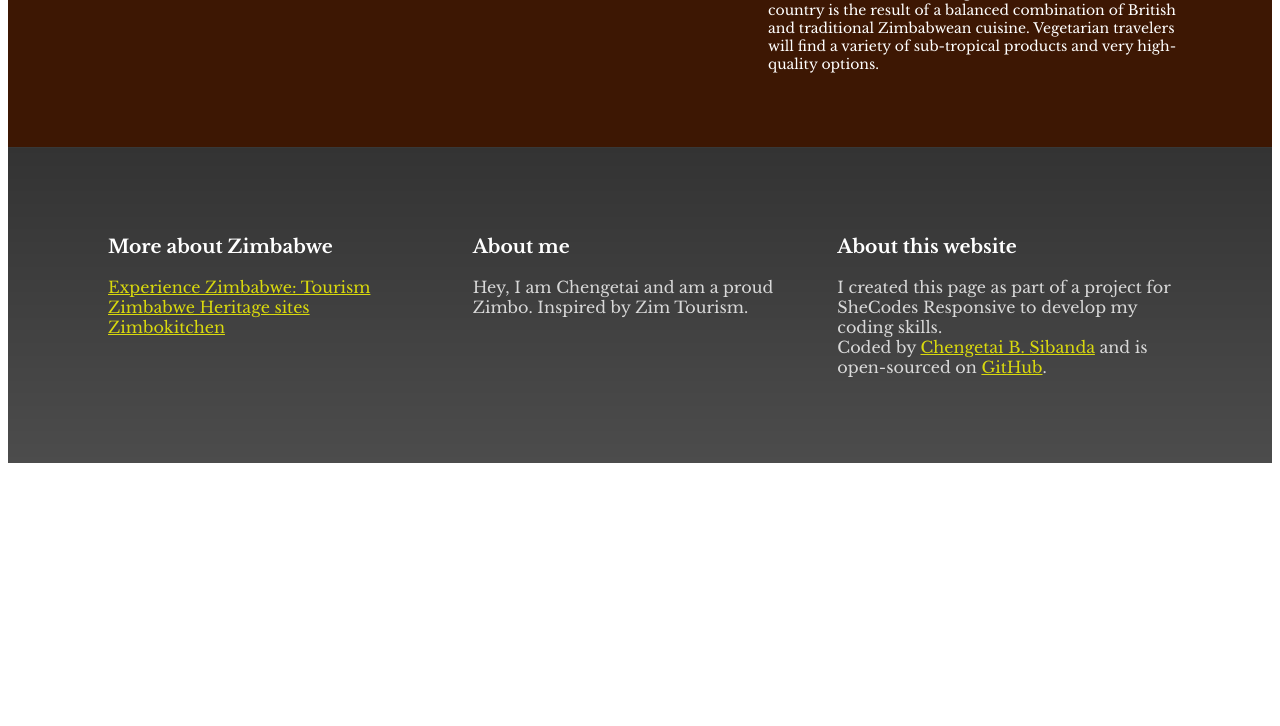
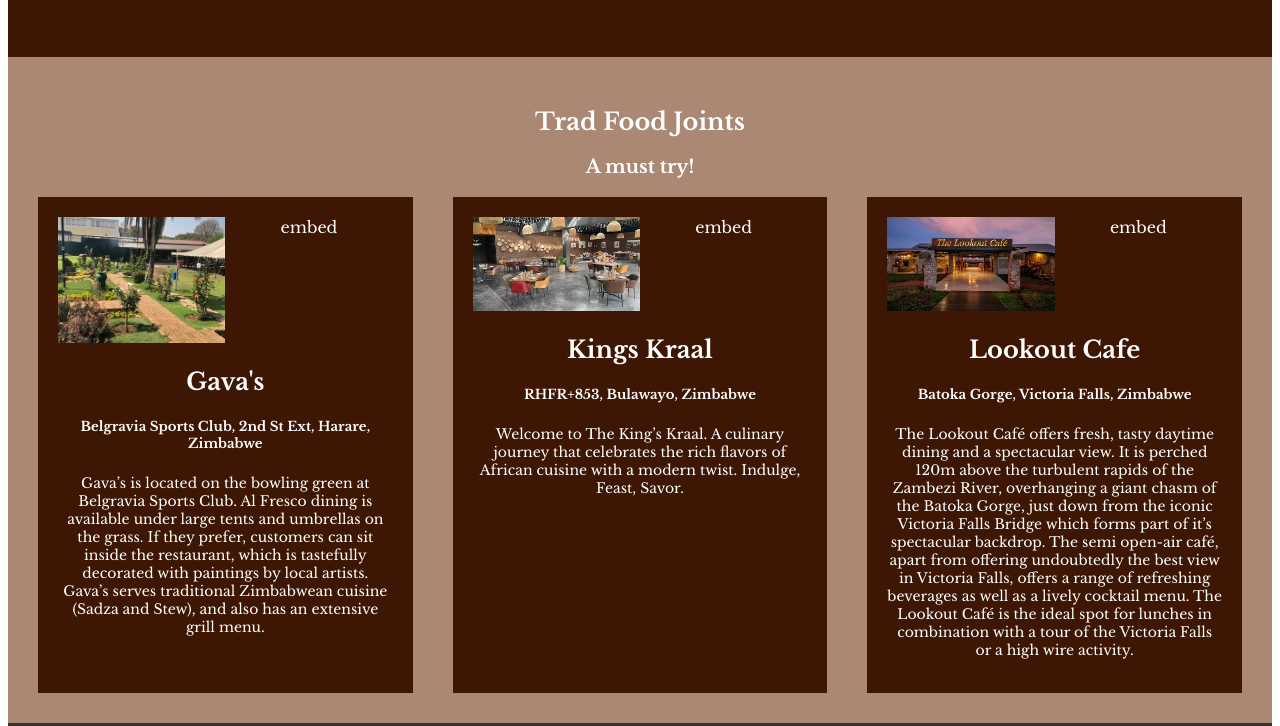
Before and after one commit to ChengetaiS/local-delicacy-project, a plain HTML site: page index.html in a window 1280 px wide. Shown: the part 1340-2066 px from the top of the page. Before the commit the page ends 1811 px from the top, so only its background shows below. Drawn offline with nearby package versions, Linux system fonts and the light colour scheme.

Commit message:
Added second section of the main part of page

```diff
--- a/index.html
+++ b/index.html
@@ -27,7 +27,7 @@
           <img
             src="images\SADZA-OXTAIL-2-750x499.jpg"
             alt="Sadza-and-Oxtail"
-            width="600px"
+            class="sadza-oxtail"
           />
         </div>
         <div class="food-info">
@@ -58,6 +58,73 @@
             Vegetarian travelers will find a variety of sub-tropical products
             and very high-quality options.
           </p>
+        </div>
+      </section>
+      <section class="third-section">
+        <h2>Trad Food Joints</h2>
+        <h3>A must try!</h3>
+        <div class="total-cards">
+          <div class="card">
+            <div class="img-trad-section">
+              <div>
+                <img src="images/Gavas.jpg" alt="Gava’s" />
+              </div>
+              <div>embed</div>
+            </div>
+            <div class="trad-section-info">
+              <h2>Gava's</h2>
+              <h5>Belgravia Sports Club, 2nd St Ext, Harare, Zimbabwe</h5>
+              <p>
+                Gava’s is located on the bowling green at Belgravia Sports Club.
+                Al Fresco dining is available under large tents and umbrellas on
+                the grass. If they prefer, customers can sit inside the
+                restaurant, which is tastefully decorated with paintings by
+                local artists. Gava’s serves traditional Zimbabwean cuisine
+                (Sadza and Stew), and also has an extensive grill menu.
+              </p>
+            </div>
+          </div>
+          <div class="card">
+            <div class="img-trad-section">
+              <div>
+                <img src="images/Kings Kraal.jpg" alt="Kings Kraal" />
+              </div>
+              <div>embed</div>
+            </div>
+            <div class="trad-section-info">
+              <h2>Kings Kraal</h2>
+              <h5>RHFR+853, Bulawayo, Zimbabwe</h5>
+              <p>
+                Welcome to The King’s Kraal. A culinary journey that celebrates
+                the rich flavors of African cuisine with a modern twist.
+                Indulge, Feast, Savor.
+              </p>
+            </div>
+          </div>
+          <div class="card">
+            <div class="img-trad-section">
+              <div>
+                <img src="images/LookoutCafe.jpg" alt="LookoutCafe" />
+              </div>
+              <div>embed</div>
+            </div>
+            <div class="trad-section-info">
+              <h2>Lookout Cafe</h2>
+              <h5>Batoka Gorge, Victoria Falls, Zimbabwe</h5>
+              <p>
+                The Lookout Café offers fresh, tasty daytime dining and a
+                spectacular view. It is perched 120m above the turbulent rapids
+                of the Zambezi River, overhanging a giant chasm of the Batoka
+                Gorge, just down from the iconic Victoria Falls Bridge which
+                forms part of it’s spectacular backdrop. The semi open-air café,
+                apart from offering undoubtedly the best view in Victoria Falls,
+                offers a range of refreshing beverages as well as a lively
+                cocktail menu. The Lookout Café is the ideal spot for lunches in
+                combination with a tour of the Victoria Falls or a high wire
+                activity.
+              </p>
+            </div>
+          </div>
         </div>
       </section>
     </main>
--- a/src/style.css
+++ b/src/style.css
@@ -1,3 +1,8 @@
+body {
+  color: white;
+  font-family: "Libre Baskerville", serif;
+}
+
 .container {
   max-width: 1400px;
   margin: 0 auto;
@@ -11,8 +16,6 @@ header {
   background-position: center;
   text-align: center;
   padding: 200px 0 270px 0;
-  font-family: "Libre Baskerville", serif;
-  color: white;
 }
 
 header h3 {
@@ -53,10 +56,13 @@ header a {
   grid-template-columns: 1fr 1fr;
   gap: 70px;
   padding: 90px;
-  font-family: "Libre Baskerville", serif;
+
   font-size: 14px;
   background-color: #3d1703;
-  color: white;
+}
+
+.sadza-oxtail {
+  width: 100%;
 }
 
 .food-info {
@@ -65,6 +71,36 @@ header a {
 
 .food-info h3 {
   text-decoration: underline;
+}
+
+.third-section {
+  padding: 30px;
+  background-color: #aa8873;
+  text-align: center;
+}
+
+.total-cards {
+  display: grid;
+  grid-template-columns: 1fr 1fr 1fr;
+  gap: 40px;
+}
+
+.card {
+  background-color: #3d1703;
+  padding: 20px;
+}
+
+.card img {
+  width: 100%;
+}
+
+.card p {
+  font-size: 14px;
+}
+
+.img-trad-section {
+  display: grid;
+  grid-template-columns: 1fr 1fr;
 }
 
 footer {
@@ -76,8 +112,7 @@ footer {
 
 .container2 {
   padding: 70px 100px;
-  font-family: "Libre Baskerville", serif;
-  color: white;
+
   display: grid;
   grid-template-columns: repeat(3, 1fr);
   gap: 30px;
@@ -113,4 +148,14 @@ footer p {
   header {
     padding: 70px 0;
   }
+
+  .second-section {
+    grid-template-columns: 1fr;
+    padding: 50px 30px;
+  }
+
+  .container2 {
+    grid-template-columns: 1fr;
+    padding: 30px;
+  }
 }
```
Also changed, not shown: images/Gavas.jpg (added), images/Kings Kraal.jpg (added), images/LookoutCafe.jpg (added).
